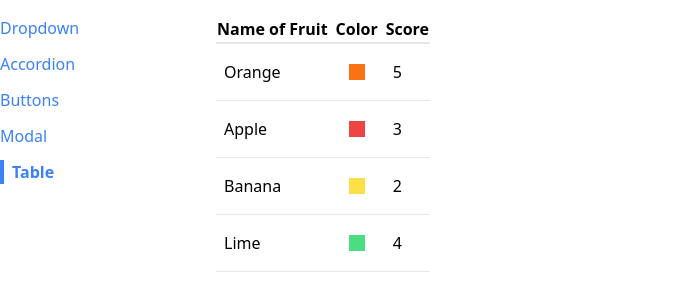
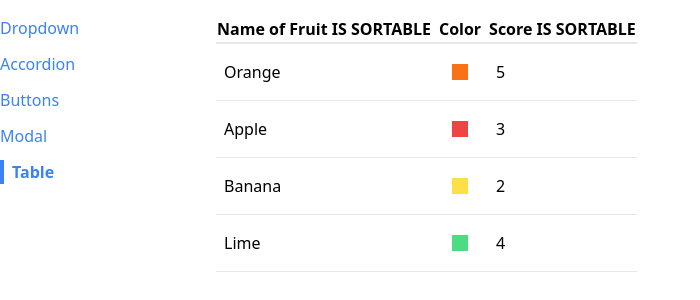
Before and after one commit to preston-bateman/comps, a React (Vite) app: page /table in a window 1280 px wide. Shown: the top 300 px of the page, without its empty margins (0-700 px from the left). Built offline with nearby package versions, Linux system fonts and the light colour scheme.

Commit message:
make the header sortable by adding in the updated config

```diff
--- a/src/components/SortableTable.js
+++ b/src/components/SortableTable.js
@@ -1,7 +1,20 @@
 import Table from "./Table"
 
 function SortableTable (props) {
-    return <Table {...props} />
+    const { config } = props
+
+    const updatedConfig = config.map((column) => {
+        if(!column.sortValue) {
+            return column
+        }
+
+        return {
+            ...column,
+            header: () => <th>{column.label} IS SORTABLE</th>
+        }
+    })
+
+    return <Table {...props} config={updatedConfig} />
 }
 
 export default SortableTable
--- a/src/pages/TablePage.js
+++ b/src/pages/TablePage.js
@@ -1,4 +1,5 @@
-import Table from "../components/Table";
+import SortableTable from "../components/SortableTable"
+//import Table from "../components/Table"
 
 function TablePage() {
 
@@ -6,6 +7,7 @@
         {
             label: "Name of Fruit",
             render: (fruit) => fruit.name,
+            sortValue: (fruit) => fruit.name,
         },
         {
             label: "Color",
@@ -14,6 +16,7 @@
         {
             label: "Score",
             render: (fruit) => fruit.score,
+            sortValue: (fruit) => fruit.score,
         },
     ]
 
@@ -30,7 +33,7 @@
 
     return (
         <div>
-            <Table data={data} config={config} keyFn={keyFn} />
+            <SortableTable data={data} config={config} keyFn={keyFn} />
         </div>
     )
 }
```
